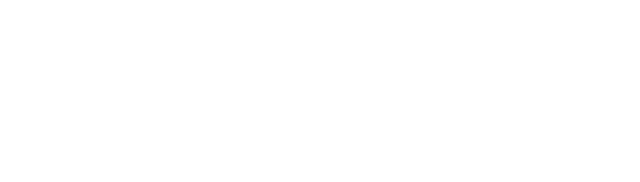
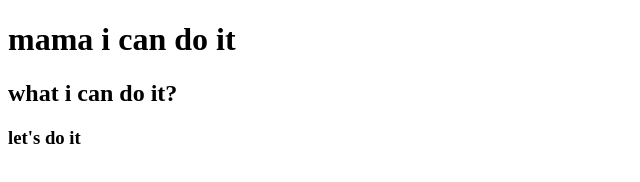
Before and after one commit to sadiqullahshagor/rework-repo, a plain HTML site: page index.html in a window 1280 px wide. Shown: the whole page, without its empty margins (0-640 px from the left). Drawn offline with Linux system fonts and the light colour scheme.

Commit message:
index body

```diff
--- a/index.html
+++ b/index.html
@@ -6,6 +6,8 @@
     <title>rework-repo</title>
 </head>
 <body>
-
+    <h1>mama i can do it</h1>
+    <h2>what i can do it?</h2>
+    <h3>let's do it</h3>
 </body>
 </html>
```
